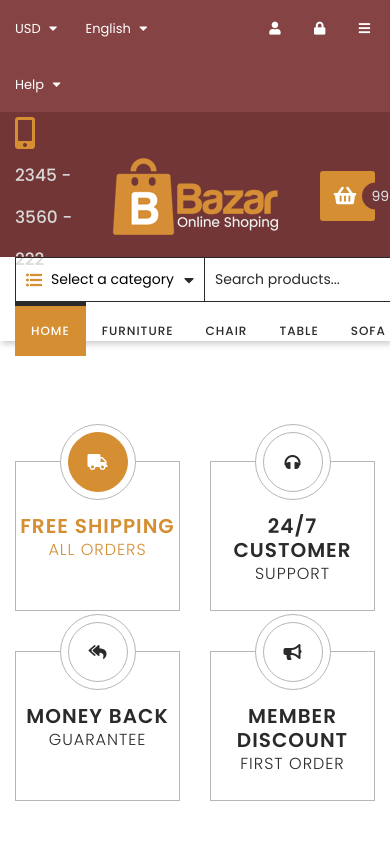
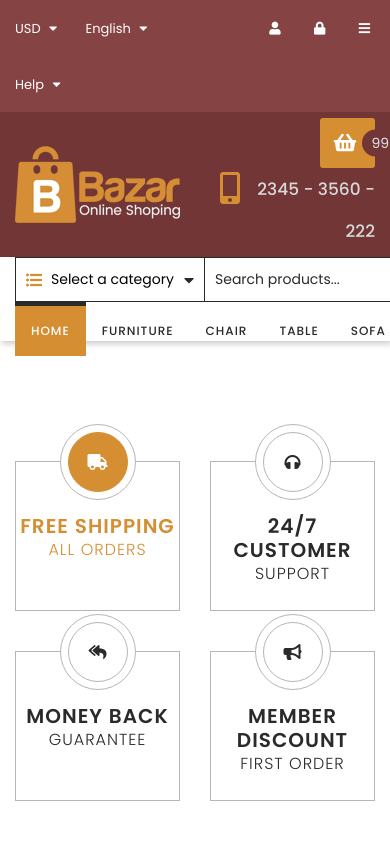
Before and after one commit to Varenthein/WDP-1907-01, a website built with Parcel: page src/index.html in a window 390 px wide. Shown: the top 844 px of the page. Built offline with nearby package versions, Linux system fonts and the light colour scheme.

Commit message:
Add RWD in banner

```diff
--- a/src/partials/10_header.html
+++ b/src/partials/10_header.html
@@ -36,17 +36,29 @@
   <div class="company-claim">
     <div class="container">
       <div class="row align-items-center">
-        <div class="col text-left phone-number">
+        <div class="col d-none d-sm-inline text-left phone-number">
           <p><i class="fas fa-mobile-alt"></i> 2345 - 3560 - 222</p>
         </div>
-        <div class="col text-center">
+        <div class="col d-none d-sm-inline text-center">
           <a href="#"><img src="./images/logo.png"/></a>
         </div>
-        <div class="col text-right cart">
+        <div class="col-6 d-inline d-sm-none text-left">
+          <a href="#"><img src="./images/logo.png"/></a>
+        </div>
+        <div class="col d-none d-sm-inline text-right cart">
+          <a href="#" class="cart-box">
+            <div class="cart-icon"><i class="fas fa-shopping-basket"></i></div>
+            <div class="cart-counter">0</div>
+          </a>
+        </div>
+        <div class="col-6 d-inline d-sm-none text-right cart">
           <a href="#" class="cart-box">
             <div class="cart-icon"><i class="fas fa-shopping-basket"></i></div>
             <div class="cart-counter">99999</div>
           </a>
+          <div class="text-right phone-number">
+            <p><i class="fas fa-mobile-alt"></i> 2345 - 3560 - 222</p>
+          </div>
         </div>
       </div>
     </div>
```
